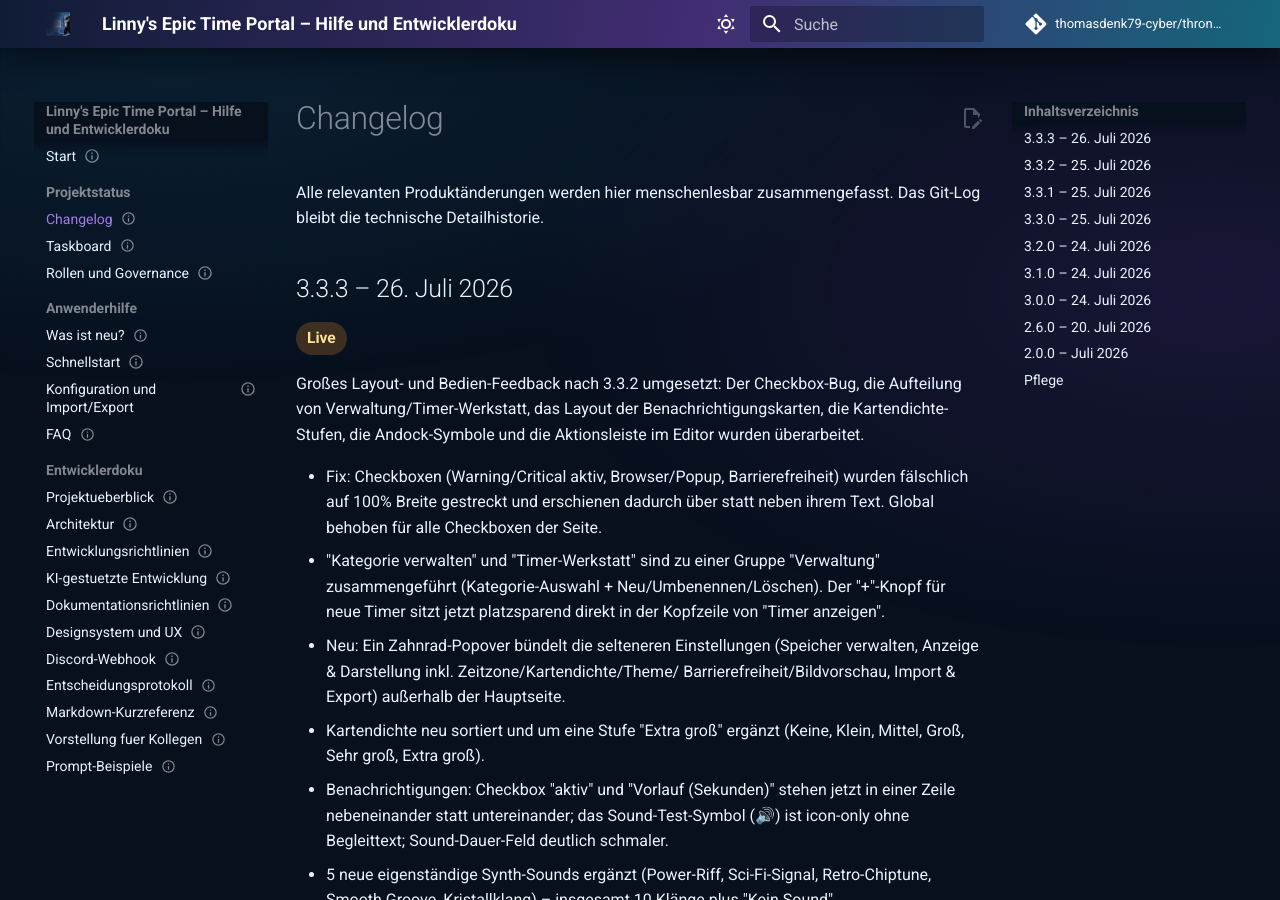
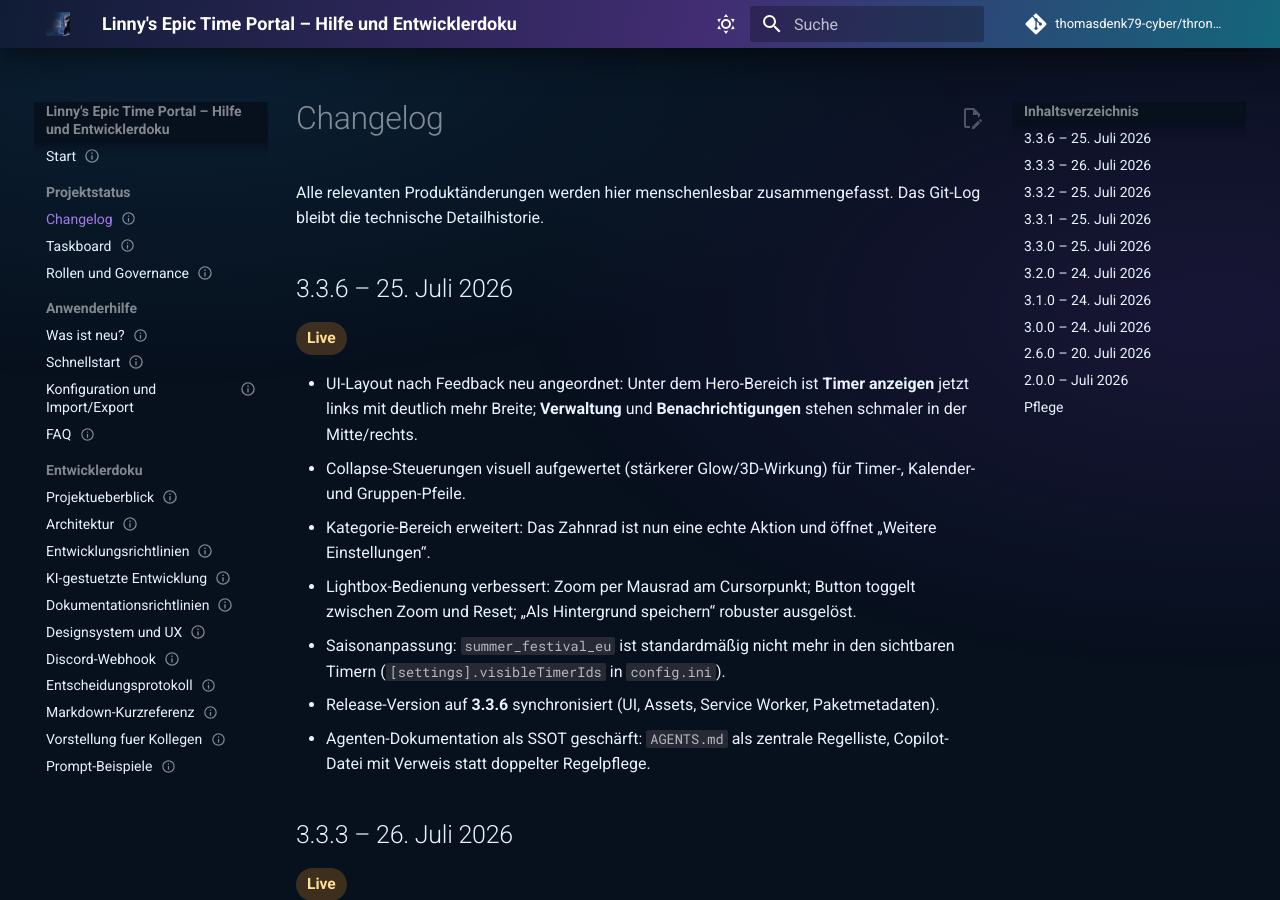
Before and after one commit to thomasdenk79-cyber/throne-liberty-eu-kalender, an MkDocs documentation site: the page built from docs/project/changelog.md, in a window 1280 px wide and 900 px high. Built offline with MkDocs 1.6.1 and Material for MkDocs 9.7.7, drawn with Linux system fonts in a browser that asks for light colours; comment, search, counter and statistics services are not loaded.

Commit message:
ui/docs: finalize 3.3.6 layout polish, ssot guidance and seasonal defaults
why: apply latest UX feedback (epic collapse visuals, functional category gear, control panel re-layout, lightbox zoom/wallpaper reliability), deactivate summer festival by default, and tighten code-as-doc SSOT wording in agent markdown guidance with updated changelogs

agent: GitHub Copilot | agent_version: 1.0 | llm: GPT-5.3-Codex | llm_version: GPT-5.3-Codex

Co-authored-by: Copilot <223556219+Copilot@users.noreply.github.com>

```diff
--- a/docs/project/changelog.md
+++ b/docs/project/changelog.md
@@ -12,6 +12,27 @@ canonical: true
 # Changelog
 
 Alle relevanten Produktänderungen werden hier menschenlesbar zusammengefasst. Das Git-Log bleibt die technische Detailhistorie.
+
+## 3.3.6 – 25. Juli 2026
+
+<span class="status-chip status-active">Live</span>
+
+- UI-Layout nach Feedback neu angeordnet: Unter dem Hero-Bereich ist
+  **Timer anzeigen** jetzt links mit deutlich mehr Breite; **Verwaltung** und
+  **Benachrichtigungen** stehen schmaler in der Mitte/rechts.
+- Collapse-Steuerungen visuell aufgewertet (stärkerer Glow/3D-Wirkung) für
+  Timer-, Kalender- und Gruppen-Pfeile.
+- Kategorie-Bereich erweitert: Das Zahnrad ist nun eine echte Aktion und öffnet
+  „Weitere Einstellungen“.
+- Lightbox-Bedienung verbessert: Zoom per Mausrad am Cursorpunkt; Button
+  toggelt zwischen Zoom und Reset; „Als Hintergrund speichern“ robuster
+  ausgelöst.
+- Saisonanpassung: `summer_festival_eu` ist standardmäßig nicht mehr in den
+  sichtbaren Timern (`[settings].visibleTimerIds` in `config.ini`).
+- Release-Version auf **3.3.6** synchronisiert (UI, Assets, Service Worker,
+  Paketmetadaten).
+- Agenten-Dokumentation als SSOT geschärft: `AGENTS.md` als zentrale
+  Regelliste, Copilot-Datei mit Verweis statt doppelter Regelpflege.
 
 ## 3.3.3 – 26. Juli 2026
 
--- a/package.json
+++ b/package.json
@@ -1,6 +1,6 @@
 {
   "name": "linny-astral-solisium-pulse",
-  "version": "3.3.5",
+  "version": "3.3.6",
   "private": true,
   "type": "module",
   "scripts": {
--- a/service-worker.js
+++ b/service-worker.js
@@ -2,8 +2,8 @@ const CACHE_NAME = "linny-epic-time-portal-v3-3-6";
 const APP_SHELL = [
   "./",
   "./index.html",
-  "./assets/styles/app.css?v=3.3.5",
-  "./assets/js/app.js?v=3.3.5",
+  "./assets/styles/app.css?v=3.3.6",
+  "./assets/js/app.js?v=3.3.6",
   "./assets/js/config.js",
   "./assets/js/i18n.js",
   "./assets/js/ics.js",
@@ -11,7 +11,7 @@ const APP_SHELL = [
   "./assets/js/sounds.js",
   "./config.ini",
   "./live-timers.ini",
-  "./manifest.webmanifest?v=3.3.5",
+  "./manifest.webmanifest?v=3.3.6",
   "./assets/icons/linny-192.png",
   "./assets/icons/linny-512.png",
   "./assets/images/linny/linny-hero-v2.webp",
```
Also changed, not shown: AGENTS.md (+24 -0 lines), assets/styles/app.css (+79 -56 lines), docs/engineering/documentation-guidelines.md (+18 -0 lines), docs/user/whats-new.md (+16 -0 lines), index.html (+14 -13 lines), .github/copilot-instructions.md, 4 other files.
